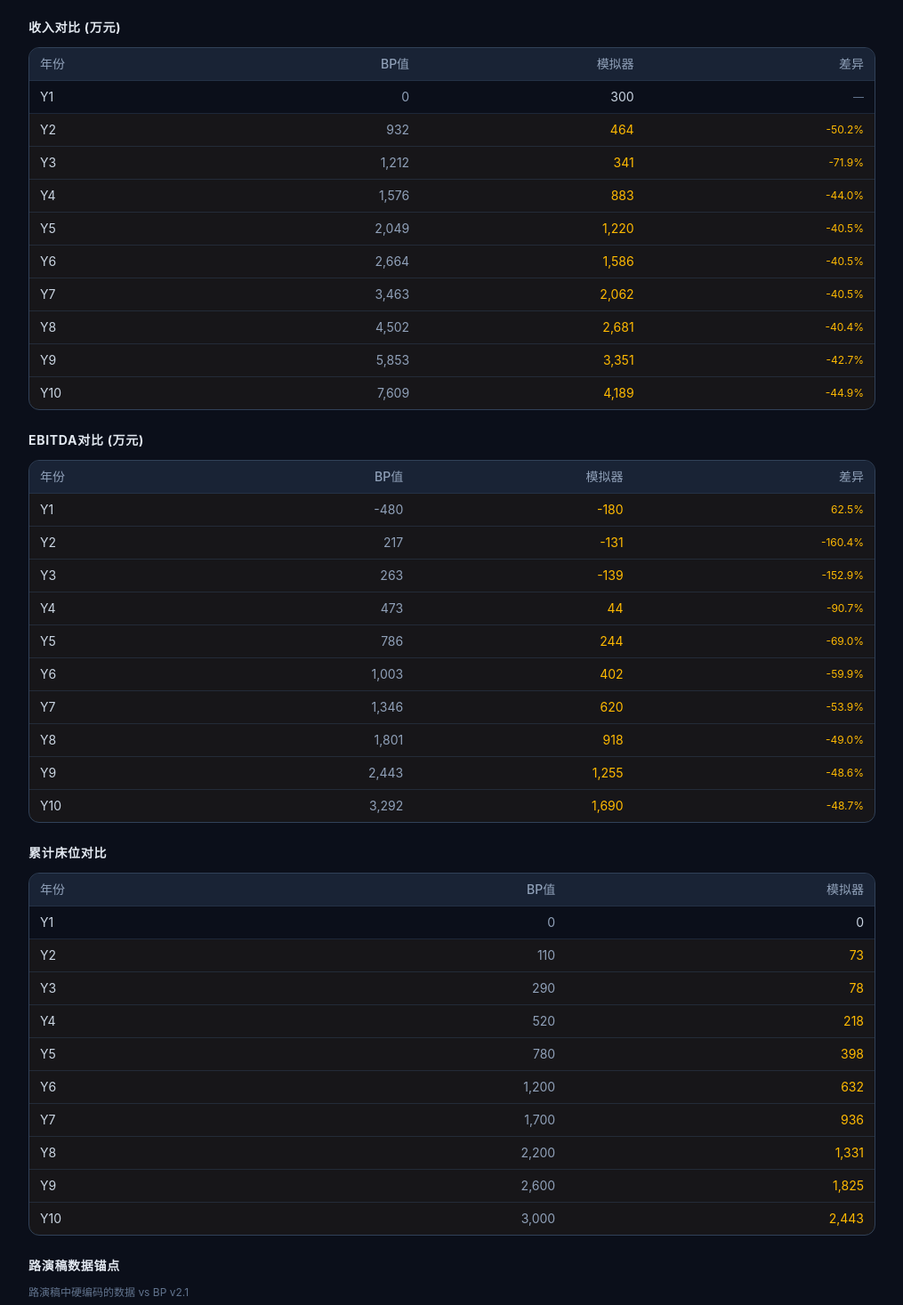
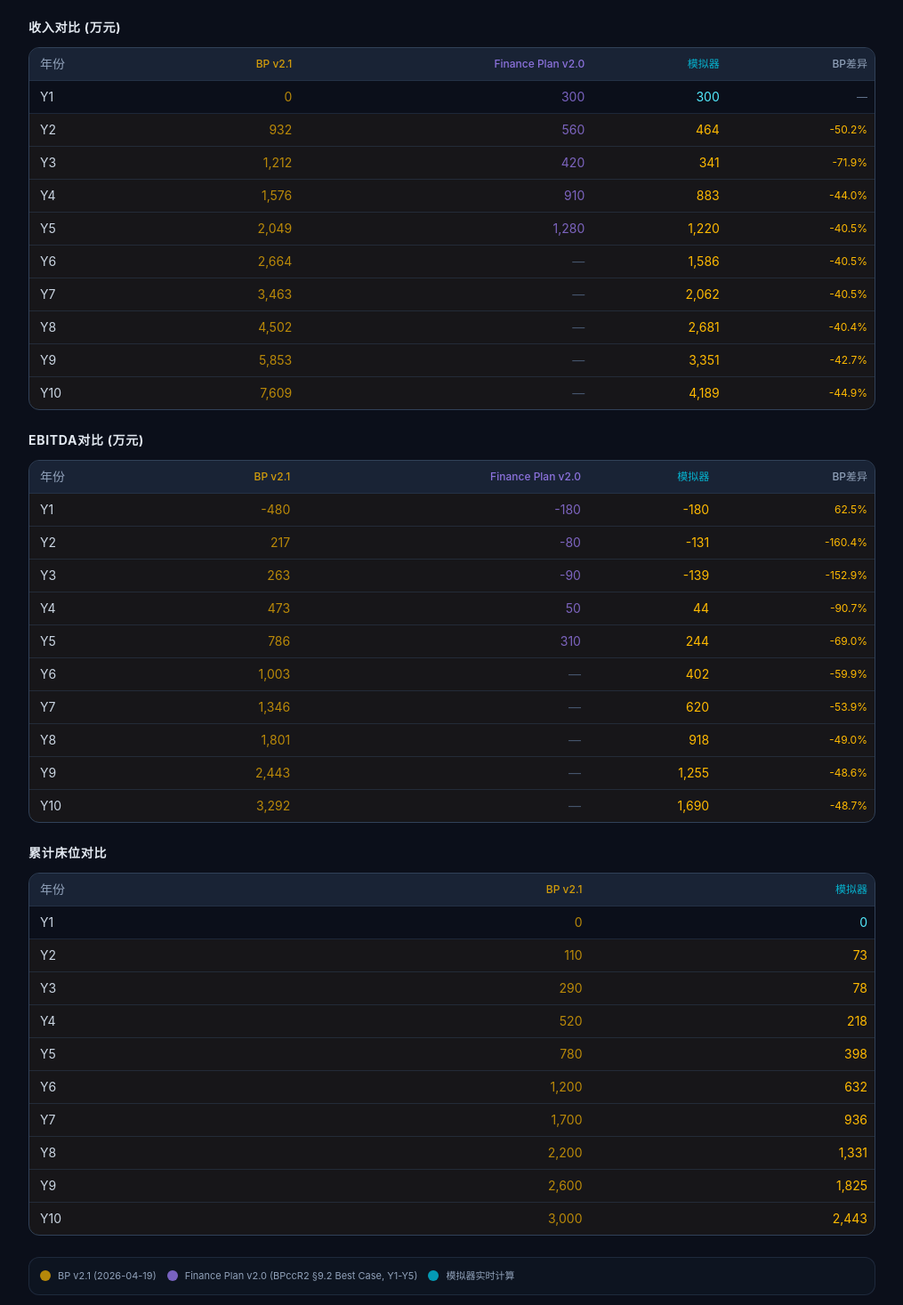
Before and after one commit to Rushen-SHEN/Finance-simulator, a Next.js app: page /Finance-simulator/qa in a window 1280 px wide. Shown: the part 220-1687 px from the top of the page at 89% size, without its empty margins (132-1147 px from the left). Built offline with nearby package versions, Linux system fonts and the light colour scheme.

Commit message:
fix: roadshow black screen (rename to roadshow-slides.html), add Finance Plan v2 3-way comparison + glossary to QA

```diff
--- a/src/app/qa/page.tsx
+++ b/src/app/qa/page.tsx
@@ -2,7 +2,7 @@
 
 import { useState, useMemo } from 'react';
 import { ModelInputs, calculate, CalcResult } from '@/lib/calculator';
-import { DEFAULT_MODEL } from '@/lib/defaults';
+import { DEFAULT_MODEL, BP_TARGETS } from '@/lib/defaults';
 import { loadModel } from '@/lib/storage';
 import {
   BP_MAIN_TABLE, BP_SOM,
@@ -10,6 +10,10 @@ import {
 } from '@/lib/bp-reference';
 
 const YEAR_LABELS = ['Y1','Y2','Y3','Y4','Y5','Y6','Y7','Y8','Y9','Y10'];
+
+// ARIA Finance Plan v2.0 data (BPccR2 §9.2 Best Case, Y1-Y5 only)
+const FP_VERSION = 'Finance Plan v2.0';
+const BP_VERSION = 'BP v2.1 (2026-04-19)';
 
 export default function QAPage() {
   const [model, setModel] = useState<ModelInputs>(structuredClone(DEFAULT_MODEL));
@@ -101,34 +105,37 @@ export default function QAPage() {
               <div className="text-sm font-bold mb-1 text-white">
                 {conflicts.length > 0 ? `⚠️ 发现 ${conflicts.length} 处数据冲突` : '✓ 所有数据与BP一致'}
               </div>
-              <div className="text-xs text-slate-400">BP版本: v2.1 (2026-04-19) · 容差: 5%</div>
+              <div className="text-xs text-slate-400">{BP_VERSION} · {FP_VERSION} (BPccR2 §9.2) · 容差: 5%</div>
             </div>
 
-            {/* Revenue comparison */}
+            {/* Revenue comparison — 3-way */}
             <div>
               <h3 className="text-sm font-bold text-slate-200 mb-3 uppercase tracking-wider">收入对比 (万元)</h3>
-              <div className="rounded-xl border border-slate-700 overflow-hidden">
+              <div className="rounded-xl border border-slate-700 overflow-x-auto">
                 <table className="w-full text-sm">
                   <thead>
                     <tr className="bg-slate-800/80">
                       <th className="text-left px-3 py-2 text-slate-400 font-medium">年份</th>
-                      <th className="text-right px-3 py-2 text-slate-400 font-medium">BP值</th>
-                      <th className="text-right px-3 py-2 text-slate-400 font-medium">模拟器</th>
-                      <th className="text-right px-3 py-2 text-slate-400 font-medium">差异</th>
+                      <th className="text-right px-2 py-2 text-amber-400/80 font-medium text-xs">{BP_VERSION.split(' (')[0]}</th>
+                      <th className="text-right px-2 py-2 text-violet-400/80 font-medium text-xs">{FP_VERSION}</th>
+                      <th className="text-right px-2 py-2 text-cyan-400/80 font-medium text-xs">模拟器</th>
+                      <th className="text-right px-2 py-2 text-slate-400 font-medium text-xs">BP差异</th>
                     </tr>
                   </thead>
                   <tbody>
                     {YEAR_LABELS.map((label, i) => {
                       const bp = BP_MAIN_TABLE.total_revenue[i];
+                      const fp = BP_TARGETS.total_revenue[i];
                       const sim = liveData.revenue[i];
                       const diff = bp > 0 ? ((sim - bp) / bp * 100).toFixed(1) : '—';
                       const isConflict = bp > 0 && Math.abs(sim - bp) / bp > 0.05;
                       return (
                         <tr key={label} className={`border-t border-slate-700/50 ${isConflict ? 'bg-amber-500/5' : ''}`}>
                           <td className="px-3 py-2 text-slate-300 font-mono">{label}</td>
-                          <td className="px-3 py-2 text-right text-slate-400 font-mono">{bp.toLocaleString()}</td>
-                          <td className={`px-3 py-2 text-right font-mono ${isConflict ? 'text-amber-400' : 'text-slate-300'}`}>{sim.toLocaleString()}</td>
-                          <td className={`px-3 py-2 text-right font-mono text-xs ${isConflict ? 'text-amber-400' : 'text-slate-500'}`}>{diff === '—' ? '—' : `${diff}%`}</td>
+                          <td className="px-2 py-2 text-right text-amber-400/70 font-mono">{bp.toLocaleString()}</td>
+                          <td className="px-2 py-2 text-right text-violet-400/70 font-mono">{fp > 0 ? fp.toLocaleString() : <span className="text-slate-600">—</span>}</td>
+                          <td className={`px-2 py-2 text-right font-mono ${isConflict ? 'text-amber-400' : 'text-cyan-300'}`}>{sim.toLocaleString()}</td>
+                          <td className={`px-2 py-2 text-right font-mono text-xs ${isConflict ? 'text-amber-400' : 'text-slate-500'}`}>{diff === '—' ? '—' : `${diff}%`}</td>
                         </tr>
                       );
                     })}
@@ -137,32 +144,36 @@ export default function QAPage() {
               </div>
             </div>
 
-            {/* EBITDA comparison */}
+            {/* EBITDA comparison — 3-way */}
             <div>
               <h3 className="text-sm font-bold text-slate-200 mb-3 uppercase tracking-wider">EBITDA对比 (万元)</h3>
-              <div className="rounded-xl border border-slate-700 overflow-hidden">
+              <div className="rounded-xl border border-slate-700 overflow-x-auto">
                 <table className="w-full text-sm">
                   <thead>
                     <tr className="bg-slate-800/80">
                       <th className="text-left px-3 py-2 text-slate-400 font-medium">年份</th>
-                      <th className="text-right px-3 py-2 text-slate-400 font-medium">BP值</th>
-                      <th className="text-right px-3 py-2 text-slate-400 font-medium">模拟器</th>
-                      <th className="text-right px-3 py-2 text-slate-400 font-medium">差异</th>
+                      <th className="text-right px-2 py-2 text-amber-400/80 font-medium text-xs">{BP_VERSION.split(' (')[0]}</th>
+                      <th className="text-right px-2 py-2 text-violet-400/80 font-medium text-xs">{FP_VERSION}</th>
+                      <th className="text-right px-2 py-2 text-cyan-400/80 font-medium text-xs">模拟器</th>
+                      <th className="text-right px-2 py-2 text-slate-400 font-medium text-xs">BP差异</th>
                     </tr>
                   </thead>
                   <tbody>
                     {YEAR_LABELS.map((label, i) => {
                       const bp = BP_MAIN_TABLE.ebitda[i];
+                      const fp = BP_TARGETS.ebitda[i];
                       const sim = liveData.ebitda[i];
                       const absBp = Math.abs(bp);
                       const diff = absBp > 0 ? ((sim - bp) / absBp * 100).toFixed(1) : (sim === bp ? '0.0' : '—');
                       const isConflict = absBp > 0 ? Math.abs(sim - bp) / absBp > 0.05 : Math.abs(sim - bp) > 50;
+                      const hasFp = fp !== 0 || i === 0; // Y1 can be 0 legitimately for EBITDA but BP_TARGETS has -180
                       return (
                         <tr key={label} className={`border-t border-slate-700/50 ${isConflict ? 'bg-amber-500/5' : ''}`}>
                           <td className="px-3 py-2 text-slate-300 font-mono">{label}</td>
-                          <td className="px-3 py-2 text-right text-slate-400 font-mono">{bp.toLocaleString()}</td>
-                          <td className={`px-3 py-2 text-right font-mono ${isConflict ? 'text-amber-400' : 'text-slate-300'}`}>{sim.toLocaleString()}</td>
-                          <td className={`px-3 py-2 text-right font-mono text-xs ${isConflict ? 'text-amber-400' : 'text-slate-500'}`}>{diff}%</td>
+                          <td className="px-2 py-2 text-right text-amber-400/70 font-mono">{bp.toLocaleString()}</td>
+                          <td className="px-2 py-2 text-right text-violet-400/70 font-mono">{hasFp && i < 5 ? fp.toLocaleString() : <span className="text-slate-600">—</span>}</td>
+                          <td className={`px-2 py-2 text-right font-mono ${isConflict ? 'text-amber-400' : 'text-cyan-300'}`}>{sim.toLocaleString()}</td>
+                          <td className={`px-2 py-2 text-right font-mono text-xs ${isConflict ? 'text-amber-400' : 'text-slate-500'}`}>{diff}%</td>
                         </tr>
                       );
                     })}
@@ -179,8 +190,8 @@ export default function QAPage() {
                   <thead>
                     <tr className="bg-slate-800/80">
                       <th className="text-left px-3 py-2 text-slate-400 font-medium">年份</th>
-                      <th className="text-right px-3 py-2 text-slate-400 font-medium">BP值</th>
-                      <th className="text-right px-3 py-2 text-slate-400 font-medium">模拟器</th>
+                      <th className="text-right px-2 py-2 text-amber-400/80 font-medium text-xs">{BP_VERSION.split(' (')[0]}</th>
+                      <th className="text-right px-2 py-2 text-cyan-400/80 font-medium text-xs">模拟器</th>
                     </tr>
                   </thead>
                   <tbody>
@@ -191,13 +202,29 @@ export default function QAPage() {
                       return (
                         <tr key={label} className={`border-t border-slate-700/50 ${isConflict ? 'bg-amber-500/5' : ''}`}>
                           <td className="px-3 py-2 text-slate-300 font-mono">{label}</td>
-                          <td className="px-3 py-2 text-right text-slate-400 font-mono">{bp.toLocaleString()}</td>
-                          <td className={`px-3 py-2 text-right font-mono ${isConflict ? 'text-amber-400' : 'text-slate-300'}`}>{sim.toLocaleString()}</td>
+                          <td className="px-2 py-2 text-right text-amber-400/70 font-mono">{bp.toLocaleString()}</td>
+                          <td className={`px-2 py-2 text-right font-mono ${isConflict ? 'text-amber-400' : 'text-cyan-300'}`}>{sim.toLocaleString()}</td>
                         </tr>
                       );
                     })}
                   </tbody>
                 </table>
+              </div>
+            </div>
+
+            {/* Version legend */}
+            <div className="flex flex-wrap gap-3 p-3 rounded-xl border border-slate-700/50 bg-slate-800/20">
+              <div className="flex items-center gap-2">
+                <span className="w-3 h-3 rounded-full bg-amber-400/70" />
+                <span className="text-[11px] text-slate-400">{BP_VERSION}</span>
+              </div>
+              <div className="flex items-center gap-2">
+                <span className="w-3 h-3 rounded-full bg-violet-400/70" />
+                <span className="text-[11px] text-slate-400">{FP_VERSION} (BPccR2 §9.2 Best Case, Y1-Y5)</span>
+              </div>
+              <div className="flex items-center gap-2">
+                <span className="w-3 h-3 rounded-full bg-cyan-400/70" />
+                <span className="text-[11px] text-slate-400">模拟器实时计算</span>
               </div>
             </div>
 
@@ -323,6 +350,40 @@ export default function QAPage() {
 
         {activeTab === 'scenarios' && (
           <div className="space-y-6">
+            {/* Glossary */}
+            <div className="p-5 rounded-xl border border-slate-700 bg-slate-800/30">
+              <h3 className="text-sm font-bold text-slate-200 mb-3">📖 术语表 (Glossary)</h3>
+              <div className="grid grid-cols-1 sm:grid-cols-2 gap-x-6 gap-y-1.5 text-xs">
+                {[
+                  ['ARR', 'Annual Recurring Revenue — 年度经常性收入，SaaS订阅模式下按年计算的可预期收入'],
+                  ['EBITDA', 'Earnings Before Interest, Taxes, Depreciation & Amortization — 息税折旧摊销前利润'],
+                  ['SOM', 'Serviceable Obtainable Market — 可获得服务市场，实际可触达的市场规模'],
+                  ['SAM', 'Serviceable Available Market — 可服务市场，产品理论可覆盖的市场总量'],
+                  ['SaaS', 'Software as a Service — 软件即服务，按订阅周期收费的云/端软件模式'],
+                  ['BOM', 'Bill of Materials — 物料清单，硬件产品的原材料与零部件成本'],
+                  ['COGS', 'Cost of Goods Sold — 销货成本，直接用于生产产品的费用总和'],
+                  ['OpEx', 'Operating Expenses — 运营支出，研发/销售/管理等日常经营开支'],
+                  ['P&L', 'Profit & Loss Statement — 损益表，记录收入与支出的财务报表'],
+                  ['CDMO', 'Contract Development & Manufacturing Organization — 合同研发与生产机构'],
+                  ['CRO', 'Contract Research Organization — 合同研究组织，承接临床试验外包'],
+                  ['NRE', 'Non-Recurring Engineering — 一次性工程费用，首次开模/认证等不重复成本'],
+                  ['NMPA', '国家药品监督管理局 — 中国医疗器械注册审批的主管部门'],
+                  ['C2/C3', '二类/三类医疗器械 — 按风险等级分类，C2由省局审批，C3由NMPA审批'],
+                  ['谵妄 (Delirium)', 'ICU常见急性脑功能障碍，表现为意识模糊、注意力涣散，发生率60-80%'],
+                  ['边缘AI (Edge AI)', '在设备端本地运行的AI推理，无需上传云端，满足医疗数据隐私与实时性要求'],
+                  ['ROI', 'Return on Investment — 投资回报率，此处指医院采购ARIA的经济效益'],
+                  ['Pre-A / Series A', '融资轮次 — Pre-A为天使轮后首次机构融资，Series A为首轮正式风险投资'],
+                  ['续约率 (Renewal Rate)', 'SaaS客户年度续费比例，直接影响ARR存量和LTV'],
+                  ['穿透率 (Penetration)', 'SOM占SAM比例，反映市场渗透深度'],
+                ].map(([term, desc]) => (
+                  <div key={term} className="py-1.5 border-b border-slate-700/30">
+                    <span className="text-cyan-300 font-mono font-bold">{term}</span>
+                    <span className="text-slate-400 ml-1.5">{desc}</span>
+                  </div>
+                ))}
+              </div>
+            </div>
+
             {/* Scenario cards */}
             {[
               { key: 'neutral', icon: '◆', title: '中性 (Neutral)', color: 'cyan', border: 'border-cyan-500/20 bg-cyan-500/5',
@@ -438,7 +499,7 @@ export default function QAPage() {
         )}
 
         <footer className="text-center py-6 border-t border-slate-600/50 mt-8 text-xs text-slate-400">
-          ARIA 路演答疑数据面板 · BP v2.1 (2026-04-19)
+          ARIA 路演答疑数据面板 · {BP_VERSION} · {FP_VERSION}
         </footer>
       </div>
     </div>
--- a/src/app/roadshow/page.tsx
+++ b/src/app/roadshow/page.tsx
@@ -113,7 +113,7 @@ export default function RoadshowPage() {
       {/* Full-viewport iframe — 1:1 roadshow.html */}
       <iframe
         ref={iframeRef}
-        src={`${basePath}/roadshow.html`}
+        src={`${basePath}/roadshow-slides.html`}
         className="w-full h-full border-0"
         title="ARIA 路演稿"
         onLoad={() => setIframeReady(true)}
```
Also changed, not shown: public/roadshow-slides.html (renamed from public/roadshow.html).
